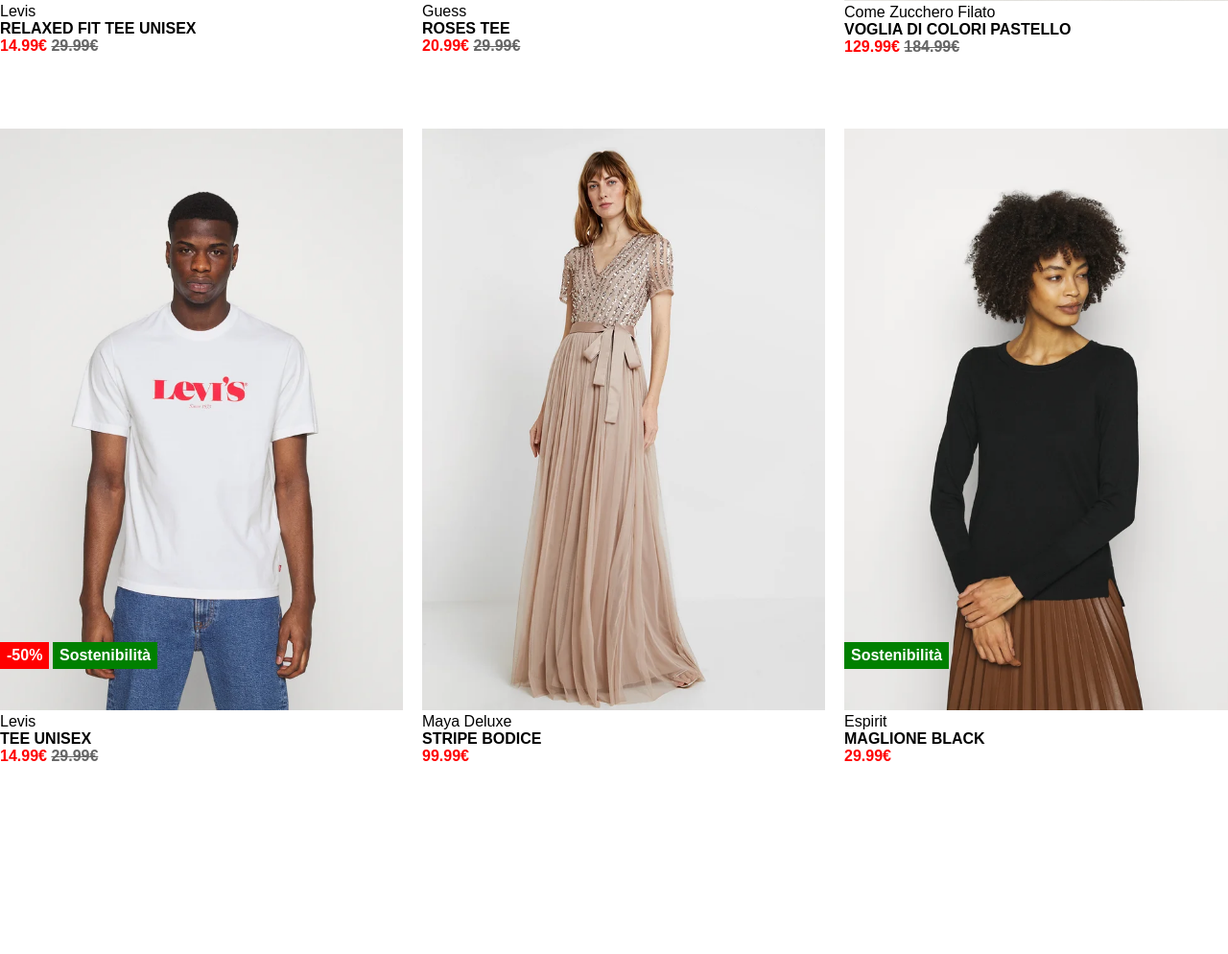
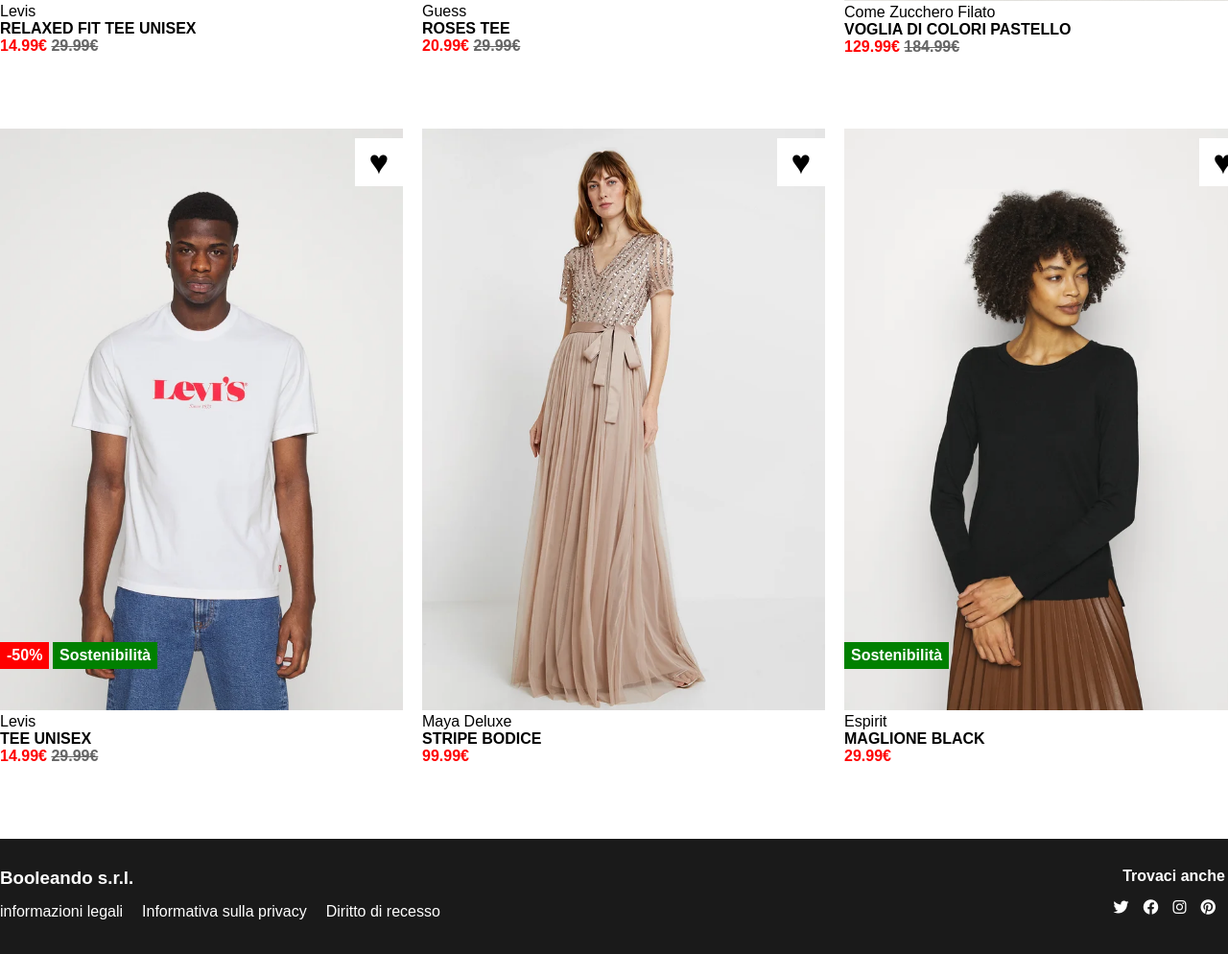
Before and after one commit to GianmariaFatta/html-css-boolando, a plain HTML site: page index.html in a window 1280 px wide. Shown: the part 746-1740 px from the top of the page at 96% size. Before the commit the page ends 1620 px from the top, so only its background shows below. Drawn offline with Linux system fonts and the light colour scheme.

Commit message:
End Commit

```diff
--- a/css/style.css
+++ b/css/style.css
@@ -11,7 +11,7 @@
 }
 
 /*container*/
-.container-header{
+.container-head-foot{
     min-width: 1300px;
     margin: 0 auto;
     display:flex;
@@ -130,6 +130,7 @@
     content: url(..//img/1b.webp);
 }
 
+/*card hover*/
 .card:hover #roses-tee{
     content: url(..//img/2b.webp);
 }
@@ -180,3 +181,68 @@
     bottom: 100px;
     left: 0px;
 }
+
+.heart-box{
+    position:absolute;
+    background-color: #fff ;
+    top:10px;
+    right: 0;
+    width:50px;
+    height:50px;
+    padding:5px;
+    text-align: center;
+    font-size: 35px;
+}
+
+.heart:hover{
+    color:#ff0000;
+    cursor: pointer;
+}
+
+/*footer*/
+
+footer{
+    display: flex;
+    width: 100%;
+    min-height: 120px;
+    background-color: #1A1A1A;
+    color: #fff;;
+
+
+}
+
+.foot-col {
+    flex-basis:50%;
+}
+.signature,.follow-us {
+    margin:30px 0 15px 0 ;
+}
+
+.footer-list{
+    display: flex;
+}
+
+.footer-list li{
+    list-style-type: none;
+    padding-right: 20px;
+}
+
+.social{
+    display: flex;
+    justify-content: flex-end;
+}
+
+.social li{
+    list-style-type: none;
+    margin-left:15px
+}
+
+.foot-col > .follow-us{
+    display: flex;
+    justify-content: flex-end;
+}
+
+li a{
+    text-decoration: none;
+    color: #fff;
+}
--- a/index.html
+++ b/index.html
@@ -12,7 +12,7 @@
 <body>
     <!--header-->
     <header>
-            <div class="container-header">
+            <div class="container-head-foot">
                 <div class="gender-col">
                     <ul class="list-gender">
                         <li><a href="#">Donna</a></li>
@@ -37,6 +37,7 @@
     <!--main-->
     <main>
         <div class="container">
+            <!--Card-1-->
             <div class="prod-row">
                 <div class="prod-col">
                     <div class="card">
@@ -48,8 +49,10 @@
                         </ul>
                         <span class="discount ">-50%</span>
                         <span class="sustainable">Sostenibilità</span>
+                        <span class="heart-box"><span class="heart">&hearts;</span></span>
                     </div>
                 </div>
+                <!--Card-2-->
                 <div class="prod-col">
                     <div class="card">
                         <img id="roses-tee" src="img/2.webp" alt="">
@@ -59,8 +62,10 @@
                             <li class="prod-price">20.99€ <span class="old-price">29.99€</span></li>
                         </ul>
                         <span class="discount">-30%</span>
+                        <span class="heart-box"><span class="heart">&hearts;</span></span>
                     </div>
                 </div>
+                <!--Card-3-->
                 <div class="prod-col">
                     <div class="card">
                         <img id="come-zucchero" src="img/3.webp" alt="">
@@ -70,9 +75,11 @@
                             <li class="prod-price">129.99€ <span class="old-price">184.99€</span></li>
                         </ul>
                         <span class="discount">-30%</span>
+                        <span class="heart-box"><span class="heart">&hearts;</span></span>
                     </div>
                 </div>
             </div>
+            <!--Card-4-->
             <div class="prod-row">
                 <div class="prod-col">
                     <div class="card">
@@ -84,8 +91,10 @@
                         </ul>
                         <span class="discount">-50%</span>
                         <span class="sustainable">Sostenibilità</span>
+                        <span class="heart-box"><span class="heart">&hearts;</span></span>
                     </div>
                 </div>
+                <!--Card-5-->
                 <div class="prod-col">
                     <div class="card">
                         <img id="maya-deluxe" src="img/5.webp" alt="">
@@ -94,8 +103,10 @@
                             <li><b>STRIPE BODICE</b></li>
                             <li class="prod-price">99.99€</li>
                         </ul>
+                        <span class="heart-box"><span class="heart">&hearts;</span></span>
                     </div>
                 </div>
+                <!--Card-6-->
                 <div class="prod-col">
                     <div class="card">
                         <img id="maglione-black" src="img/6.webp" alt="">
@@ -105,13 +116,34 @@
                             <li class="prod-price">29.99€</li>
                         </ul>
                         <span class=" s-fp">Sostenibilità</span>
+                        <span class="heart-box"><span class="heart">&hearts;</span></span>
                     </div>
+                </div>
             </div>
-</div>
         </div>
-
     </main>
-
-
+    <!--Footer-->
+    <footer>
+        <div class="container-head-foot">
+            <div class="foot-col">
+                    <h3 class="signature">Booleando s.r.l.</h3>
+                    <ul class="footer-list">
+                        <li><a href="#">informazioni legali</a></li>
+                        <li><a href="#">Informativa sulla privacy</a></li>
+                        <li><a href="#">Diritto di recesso</a></li>
+                    </ul>
+            </div>
+            <div class="foot-col">
+                    <h4 class="follow-us footer-list">Trovaci anche su</h4>
+                    <ul class="social">
+                        <li><a href="#"><i class="fa-brands fa-twitter"></i></a></li>
+                        <li><a href="#"><i class="fa-brands fa-facebook"></i></a></li>
+                        <li><a href="#"><i class="fa-brands fa-instagram"></i></a></li>
+                        <li><a href="#"><i class="fa-brands fa-pinterest"></i></a></li>
+                        <li><a href="#"><i class="fa-brands fa-youtube"></i></a> </li>
+                    </ul>
+             </div>
+        </div>
+    </footer>
 </body>
 </html>
```
